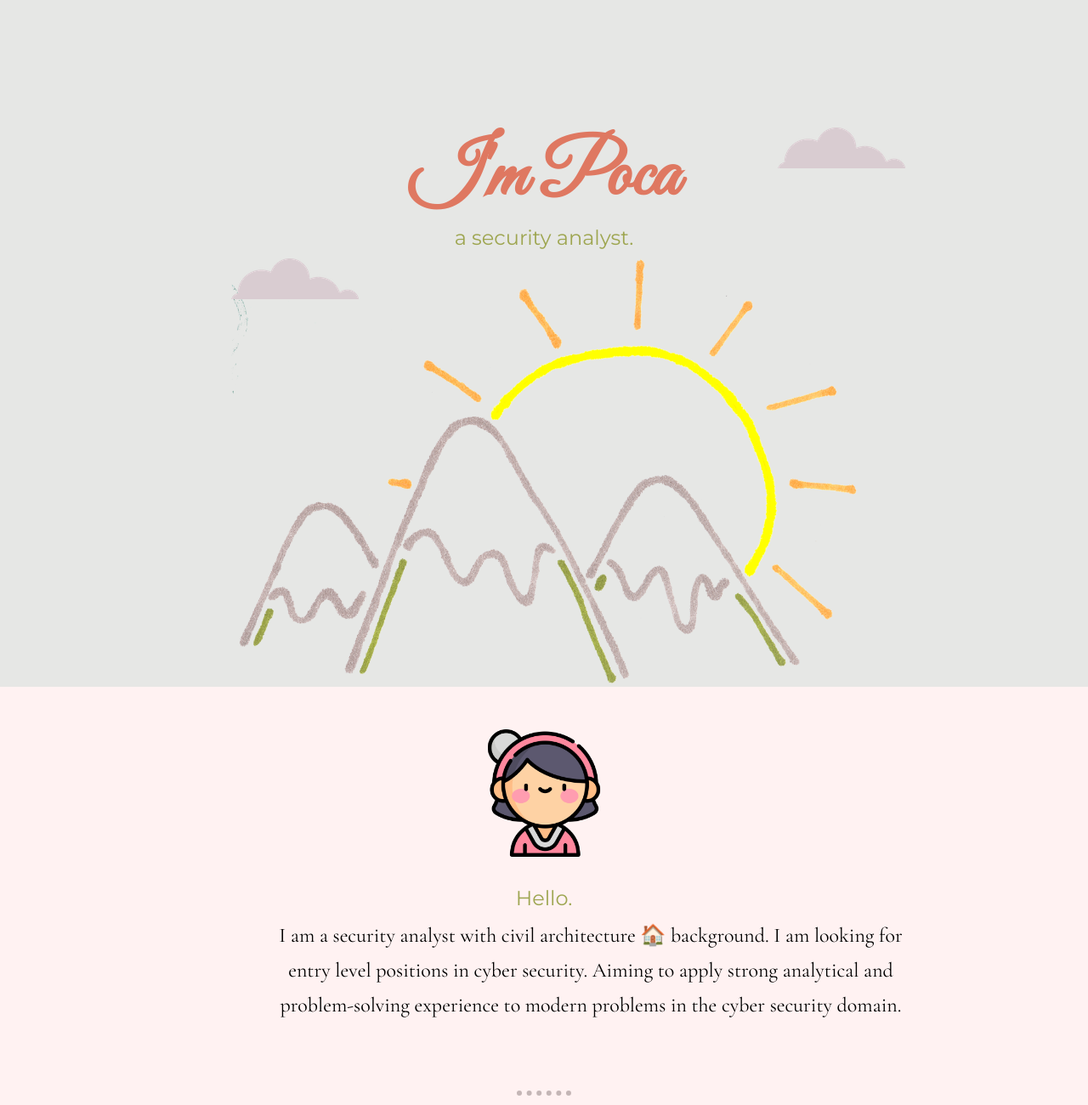
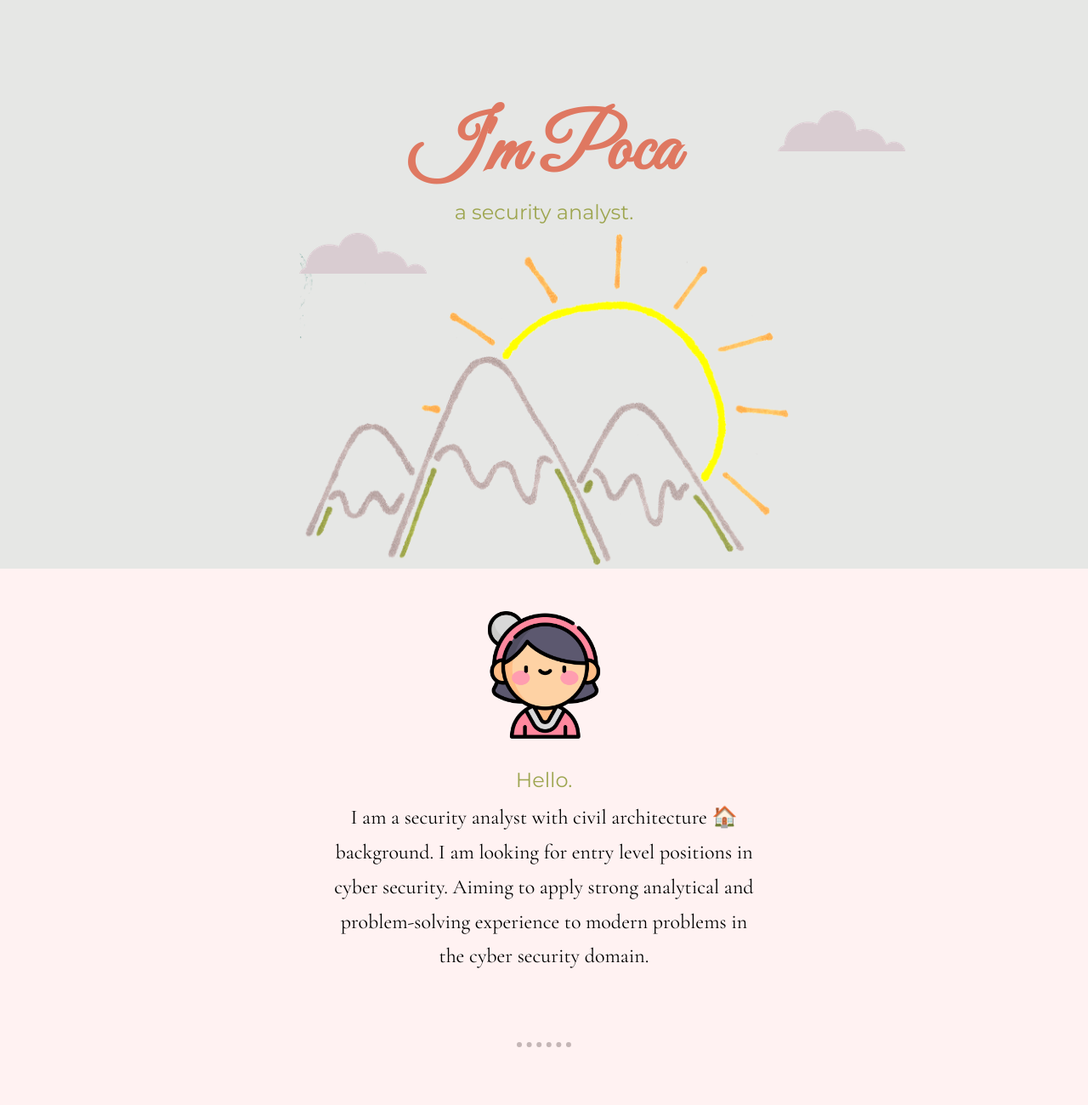
Before and after one commit to p0c4/p0c4.github.io, a plain HTML site: page index.html in a window 1280 px wide. Shown: the top 1300 px of the page at 85% size. Drawn offline with nearby package versions, Linux system fonts and the light colour scheme.

Commit message:
changed styles

```diff
--- a/css/styles.css
+++ b/css/styles.css
@@ -9,7 +9,7 @@ h1 {
     color: #DF7861;
     font-size: 5.625rem;
     font-family: 'Great Vibes', cursive;
-    margin: 50px auto 0 auto;
+    margin: 40px auto 0 auto;
 
 }
 
@@ -49,7 +49,7 @@ p {
 #top-container {
     background-color: #E6E7E5;
     position: relative;
-    padding-top: 50px;
+    padding-top: 30px;
 }
 
 #middle-container {
@@ -88,7 +88,7 @@ p {
 }
 
 .mountain {
-    height: 500px;
+    width: 45%;
 }
 
 .skill-row {
@@ -146,7 +146,7 @@ p {
 }
 
 .intro {
-    width: 750px;
+    width: 80%;
     margin: auto;
 }
 
```
